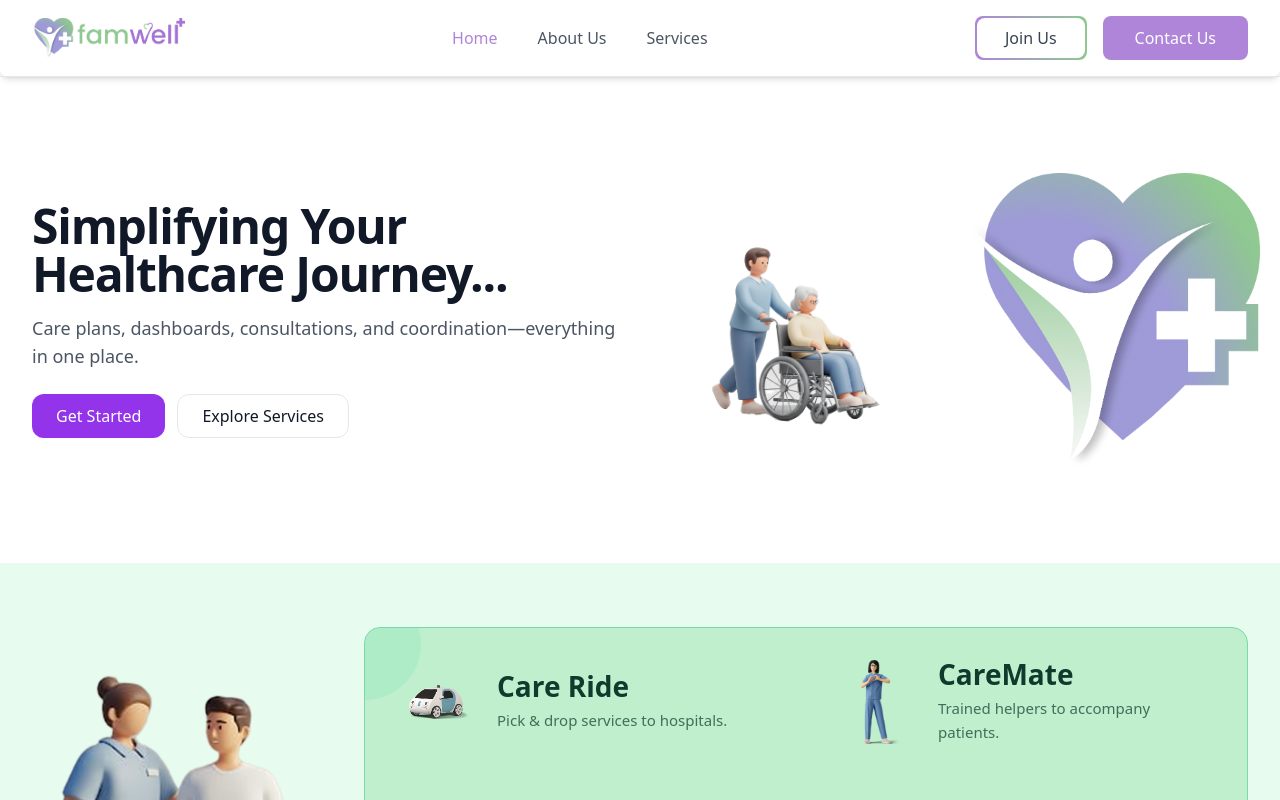
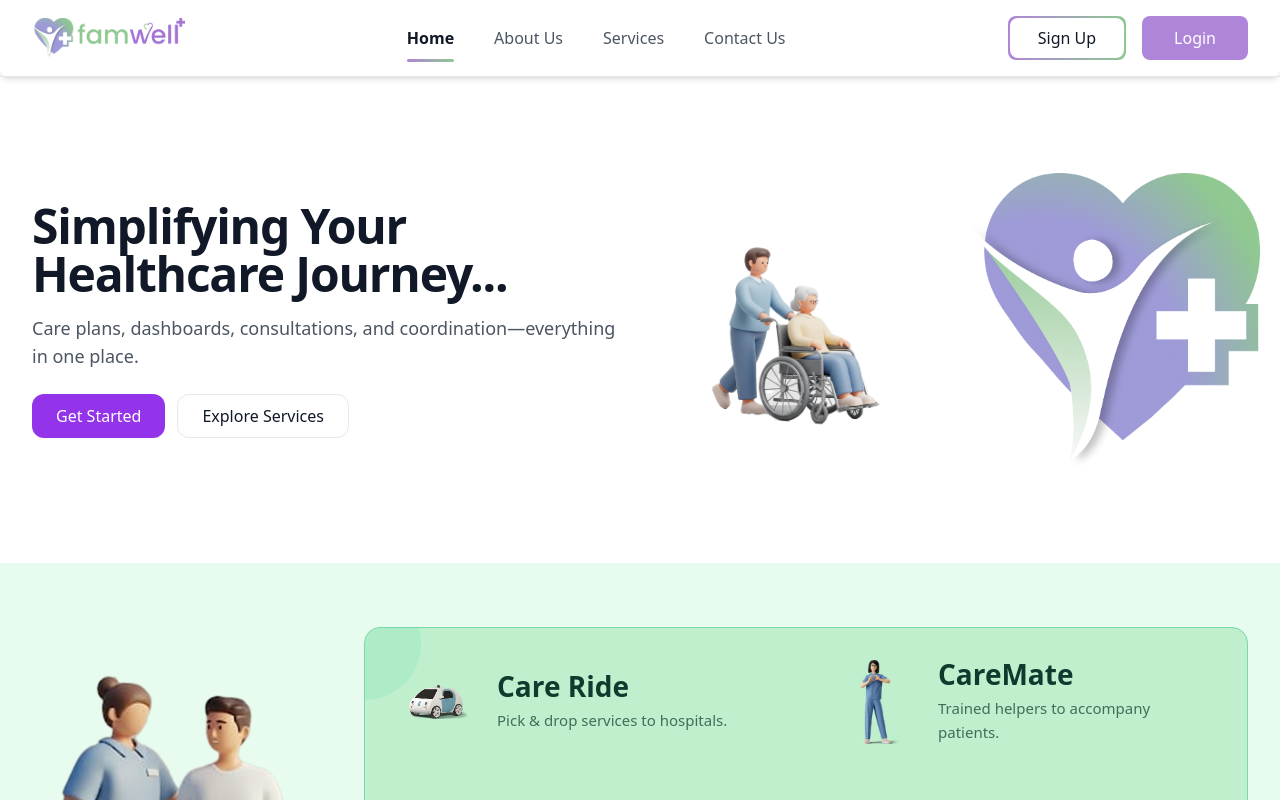
Before and after one commit to famwelltech/firebase_login, a React (Create React App) app: page / in a window 1280 px wide. Shown: the top 800 px of the page. Built offline with nearby package versions, Linux system fonts and the light colour scheme.

Commit message:
Navbar Updated

```diff
--- a/src/App.js
+++ b/src/App.js
@@ -16,7 +16,8 @@ function App() {
 
         <Route path="/services" element={<Services />} />
 
-        <Route path="/join" element={<div>Join Us Page Content</div>} />
+        <Route path="/sign" element={<div>Sign Up Page Content</div>} />
+        <Route path="/login" element={<div>Login Page Content</div>} />
         <Route path="/contact" element={<div>Contact Us Page Content</div>} />
 
       </Routes>
--- a/src/components/Navbar.jsx
+++ b/src/components/Navbar.jsx
@@ -6,19 +6,20 @@ const Navbar = () => {
   const getNavLinkClasses = ({ isActive }) =>
     `relative block py-2 font-medium transition-all duration-300 ${
       isActive
-        ? "text-[#AF85D9] font-bold"
-        : "text-gray-600 group hover:text-gray-900"
+        ? "text-gray-900 font-semibold"
+        : "text-gray-600 hover:text-gray-900"
     }`;
 
   const navItems = [
     { name: "Home", path: "/" },
     { name: "About Us", path: "/about" },
     { name: "Services", path: "/services" },
+    { name: "Contact Us", path: "/contact" }
   ];
 
   const getUnderlineClasses = ({ isActive }) =>
-    `absolute bottom-0 left-0 w-full h-[3px] bg-gradient-to-r from-[#AF85D9] to-[#8FC890] rounded-full transition-transform duration-300 ease-out origin-center ${
-      isActive ? "scale-x-100" : "scale-x-0 group-hover:scale-x-100"
+    `absolute -bottom-1 left-0 w-full h-[3px] bg-gradient-to-r from-[#AF85D9] to-[#8FC890] rounded-full transition-all duration-300 ease-out ${
+      isActive ? "scale-x-100 opacity-100" : "scale-x-0 opacity-0"
     }`;
 
   return (
@@ -39,8 +40,12 @@ const Navbar = () => {
                   className={getNavLinkClasses}
                   {...(item.path === "/" ? { end: true } : {})}
                 >
-                  {item.name}
-                  <span className={getUnderlineClasses}></span>
+                  {({ isActive }) => (
+                    <>
+                      {item.name}
+                      <span className={getUnderlineClasses({ isActive })}></span>
+                    </>
+                  )}
                 </NavLink>
               </li>
             ))}
@@ -50,23 +55,23 @@ const Navbar = () => {
         {/* Action Buttons */}
         <div className="flex flex-col lg:flex-row items-start lg:items-center space-y-2 lg:space-y-0 lg:space-x-4 w-full lg:w-auto">
 
-          {/* Join Us Button */}
+          {/* Sign Up Button */}
           <Link
-            to="/join"
-            className="relative p-[2px] rounded-lg text-left lg:text-center font-medium text-gray-700 transition-all duration-300 group w-full lg:w-auto"
+            to="/sign"
+            className="relative p-[2px] rounded-lg text-left lg:text-center font-medium font-weight-100 transition-all duration-300 group w-full lg:w-auto"
           >
             <span className="absolute inset-0 bg-gradient-to-r from-[#AF85D9] to-[#8FC890] rounded-lg"></span>
             <span className="relative block px-7 py-2 bg-white rounded-lg group-hover:bg-transparent group-hover:text-white transition">
-              Join Us
+              Sign Up
             </span>
           </Link>
 
-          {/* Contact Us Button */}
+          {/* Login Button */}
           <Link
-            to="/contact"
+            to="/login"
             className="px-8 py-[10px] rounded-lg font-medium text-white bg-[#AF85D9] hover:opacity-90 transition-opacity w-full lg:w-auto text-center"
           >
-            Contact Us
+            Login
           </Link>
         </div>
       </div>
```
